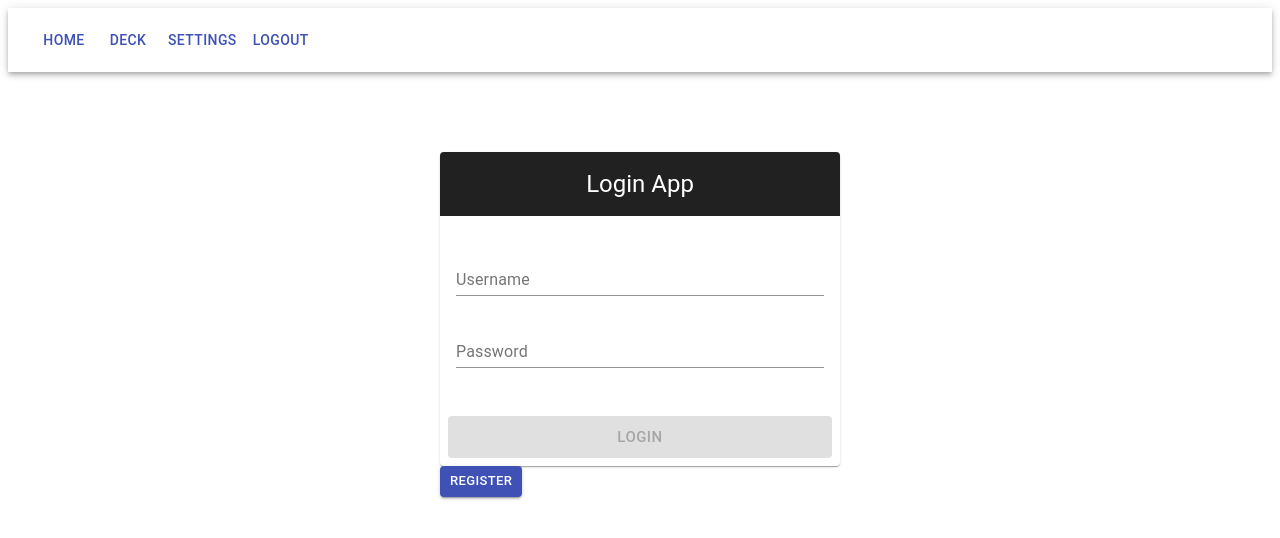
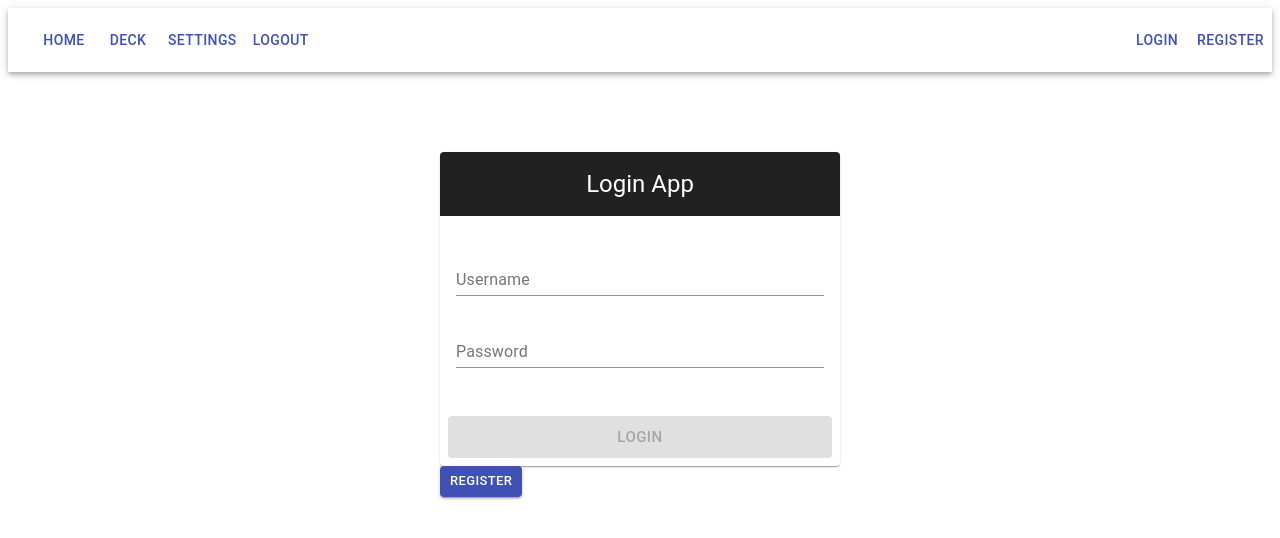
Before and after one commit to crashingstar/flashcard-app, a React (Create React App) app: page / in a window 1280 px wide. Shown: the top 538 px of the page. Built offline with nearby package versions, Linux system fonts and the light colour scheme.

Commit message:
Update nav bar alignment

```diff
--- a/src/App.tsx
+++ b/src/App.tsx
@@ -11,15 +11,14 @@ import NavBarComponent from "./component/NavBarComponent";
 function App() {
   return (
     <BrowserRouter>
-      <div>
       <NavBarComponent></NavBarComponent>
+
       <Routes>
         <Route path="/" element={<Login/>} />
         <Route path="register" element={<Register/>} />
         <Route path="home" element={<Home/>} />
         <Route path="deck" element={<Deck/>} />
       </Routes>
-      </div>
     </BrowserRouter>);
 }
 
--- a/src/component/NavBarComponent.tsx
+++ b/src/component/NavBarComponent.tsx
@@ -2,49 +2,20 @@ import * as React from 'react';
 import AppBar from '@mui/material/AppBar';
 import Box from '@mui/material/Box';
 import Toolbar from '@mui/material/Toolbar';
-import IconButton from '@mui/material/IconButton';
-import Typography from '@mui/material/Typography';
-import Menu from '@mui/material/Menu';
-import MenuIcon from '@mui/icons-material/Menu';
 import Container from '@mui/material/Container';
-import Avatar from '@mui/material/Avatar';
 import Button from '@mui/material/Button';
-import Tooltip from '@mui/material/Tooltip';
-import MenuItem from '@mui/material/MenuItem';
-import AdbIcon from '@mui/icons-material/Adb';
 
 const pages = [
   ['Home','/home'],
   ['Deck','/deck'],
   ['Settings','/settingsTest'],
   ['Logout','/logout']];
-// const settings = ['Profile', 'Account', 'Dashboard', 'Logout'];
-// const pageLinks = ['/homeUrl', '/deckUrl', '/settingsTest','/logout'];
 
 const NavBarComponent = () => {
-  const [anchorElNav, setAnchorElNav] = React.useState<null | HTMLElement>(null);
-  const [anchorElUser, setAnchorElUser] = React.useState<null | HTMLElement>(null);
-
-  const handleOpenNavMenu = (event: React.MouseEvent<HTMLElement>) => {
-    setAnchorElNav(event.currentTarget);
-  };
-  const handleOpenUserMenu = (event: React.MouseEvent<HTMLElement>) => {
-    setAnchorElUser(event.currentTarget);
-  };
-
-  const handleCloseNavMenu = () => {
-    setAnchorElNav(null);
-  };
-
-  const handleCloseUserMenu = () => {
-    setAnchorElUser(null);
-  };
-
   return (
-    <AppBar position="static">
-      <Container maxWidth="xl">
-        <Toolbar disableGutters>
-          <Box sx={{ flexGrow: 1, display: { xs: 'none', md: 'flex' } }}>
+    <AppBar position="static" >
+        <Toolbar>
+          <Box sx={{ display: { xs: 'none', md: 'flex' } }}>
             {pages.map((page) => (
               <Button
                 key={page[0]}
@@ -55,9 +26,19 @@ const NavBarComponent = () => {
               </Button>
             ))}
           </Box>
-
+          <Box sx={{
+            right: '0%',
+            position: 'absolute',
+            display: { xs: 'none', md: 'flex' }
+            }}>
+              <Button sx={{ my: 2, color: 'white', display: 'block' }}>
+                Login
+              </Button>
+              <Button sx={{ my: 2, color: 'white', display: 'block' }}>
+                Register
+              </Button>
+          </Box>
         </Toolbar>
-      </Container>
     </AppBar>
   );
 };
```
